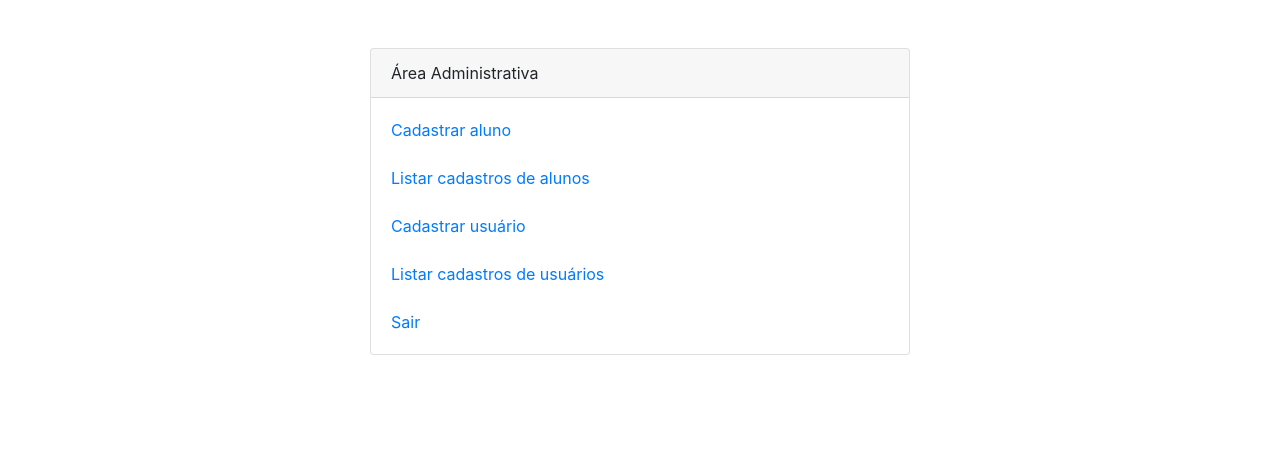
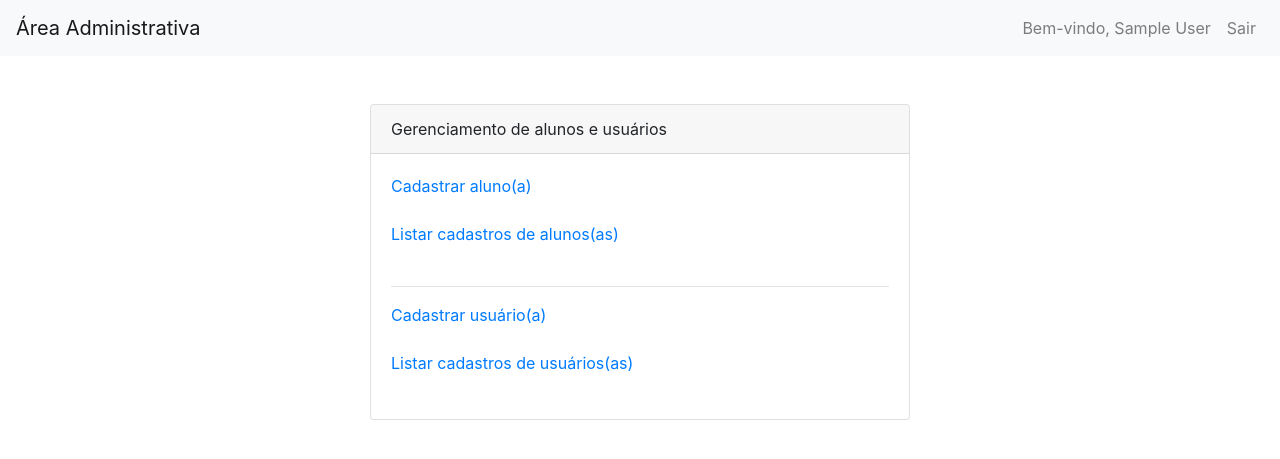
Before and after one commit to ojoues/carteira_estudantil, a PHP site: page /admin in a window 1280 px wide. Shown: the top 459 px of the page. Run offline with PHP 8.4, Linux system fonts and the light colour scheme; the visitor is signed in with stand-in values (Sample User, id 1); some libraries are stand-ins or nearby versions.

Commit message:
Melhorando tela de admin
Agora a tela de admin contém uma navbar informando o usuário logado na seção.

```diff
--- a/admin.php
+++ b/admin.php
@@ -6,7 +6,11 @@ if (!isset($_SESSION['usuario_id'])) {
     header("Location: login");
     exit();
 }
+
+// Obtém o nome do usuário logado, se estiver disponível na sessão
+$usuario_nome = isset($_SESSION['usuario_nome']) ? $_SESSION['usuario_nome'] : "Usuário Desconhecido";
 ?>
+
 <!DOCTYPE html>
 <html lang="pt-br">
 
@@ -20,17 +24,34 @@ if (!isset($_SESSION['usuario_id'])) {
 </head>
 
 <body>
+    <nav class="navbar navbar-expand-lg navbar-light bg-light">
+        <a class="navbar-brand" href="#">Área Administrativa</a>
+        <button class="navbar-toggler" type="button" data-toggle="collapse" data-target="#navbarNav" aria-controls="navbarNav" aria-expanded="false" aria-label="Toggle navigation">
+            <span class="navbar-toggler-icon"></span>
+        </button>
+        <div class="collapse navbar-collapse justify-content-end" id="navbarNav">
+            <ul class="navbar-nav">
+                <li class="nav-item">
+                    <span class="nav-link">Bem-vindo, <?php echo $usuario_nome; ?></span>
+                </li>
+                <li class="nav-item">
+                    <a class="nav-link" href="sair">Sair</a>
+                </li>
+            </ul>
+        </div>
+    </nav>
+
     <div class="container">
         <div class="row justify-content-center mt-5">
             <div class="col-md-6">
                 <div class="card">
-                    <div class="card-header">Área Administrativa</div>
+                    <div class="card-header">Gerenciamento de alunos e usuários</div>
                     <div class="card-body">
-                        <a href="cad_aluno">Cadastrar aluno</a><br><br>
-                        <a href="excluir_aluno">Listar cadastros de alunos</a><br><br>
-                        <a href="./src/user/cad_usuario">Cadastrar usuário</a><br><br>
-                        <a href="./src/user/index">Listar cadastros de usuários</a><br><br>
-                        <a href="sair">Sair</a>
+                        <a href="cad_aluno">Cadastrar aluno(a)</a><br><br>
+                        <a href="excluir_aluno">Listar cadastros de alunos(as)</a><br><br>
+                        <hr>
+                        <a href="./src/user/cad_usuario">Cadastrar usuário(a)</a><br><br>
+                        <a href="./src/user/index">Listar cadastros de usuários(as)</a><br><br>
                     </div>
                 </div>
             </div>
```
